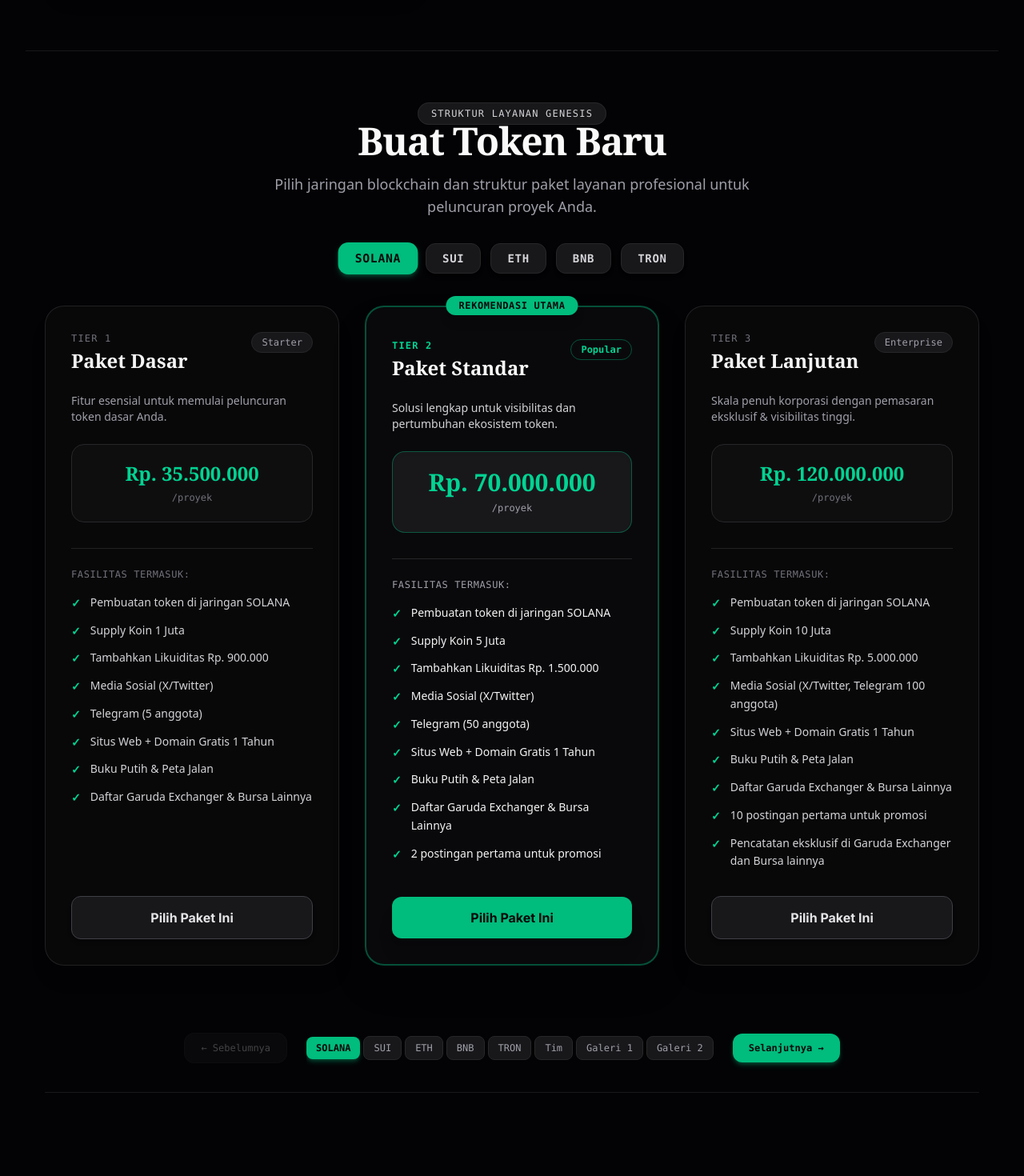
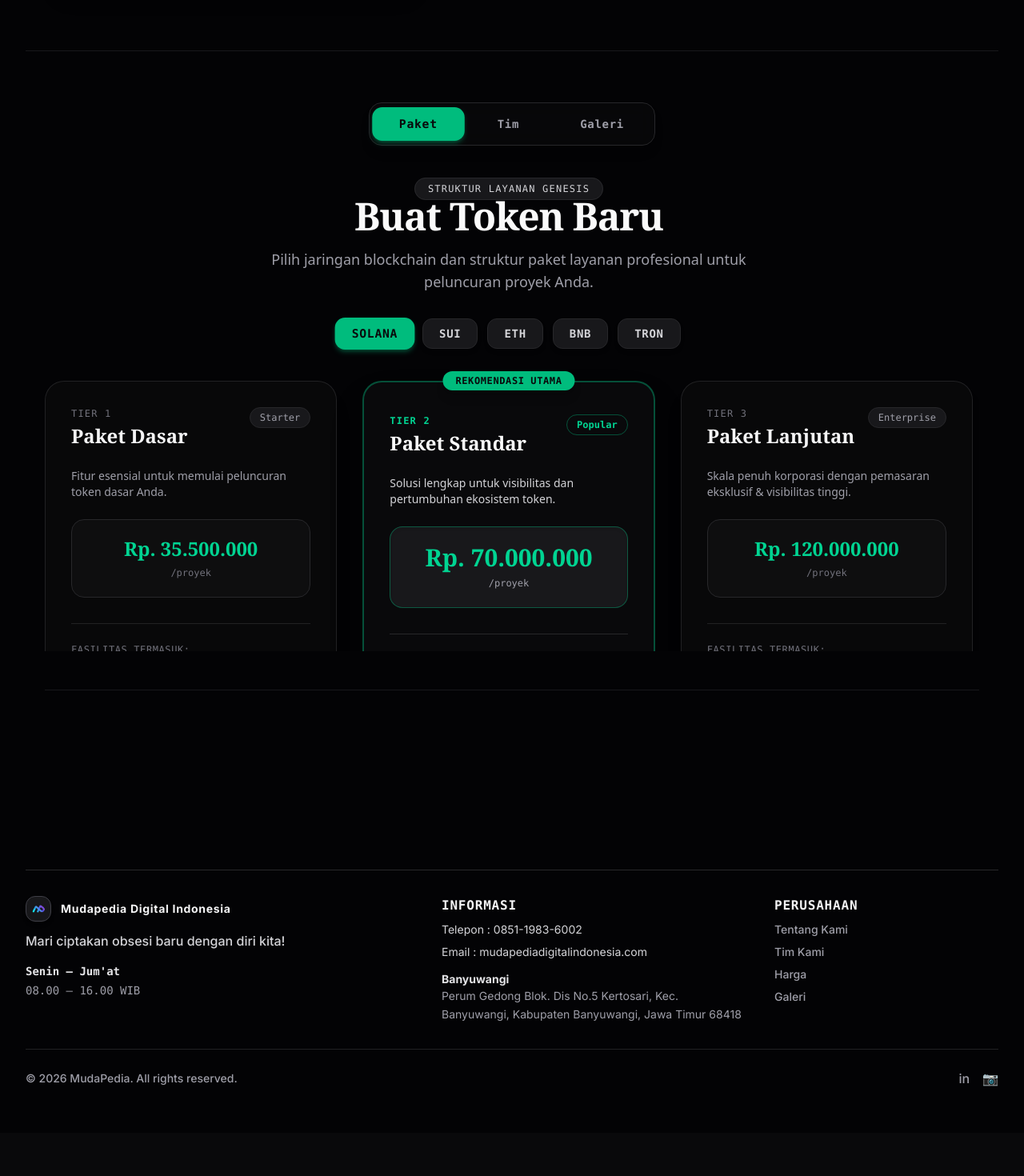
Before and after one commit to Prabu822/mudapedia-web, a Next.js app: page / in a window 1280 px wide. Shown: the part 1180-2650 px from the top of the page at 80% size. After the commit the page ends 2596 px from the top, so only its background shows below. Built offline with nearby package versions, Linux system fonts and the light colour scheme.

Commit message:
update scrolling untuk mobile

```diff
--- a/src/components/PricingSection.tsx
+++ b/src/components/PricingSection.tsx
@@ -16,76 +16,95 @@ export default function PricingSection({ currentSlide, setCurrentSlide }: Pricin
   const currentPricing = tokenPricingData[selectedNetwork];
   const [galleryPage, setGalleryPage] = useState<number>(0);
 
-  // Total 8 urutan tahap langkah slide
-  const totalSlides = [
-    { type: "pricing", network: "SOLANA", label: "Paket Solana" },
-    { type: "pricing", network: "SUI", label: "Paket Sui" },
-    { type: "pricing", network: "ETH", label: "Paket Eth" },
-    { type: "pricing", network: "BNB", label: "Paket Bnb" },
-    { type: "pricing", network: "TRON", label: "Paket Tron" },
-    { type: "team", label: "Meet Our Team" },
-    { type: "gallery", page: 0, label: "Galeri Halaman 1" },
-    { type: "gallery", page: 1, label: "Galeri Halaman 2" }
+  // Total urutan langkah step-by-step
+  const totalSteps = [
+    { type: "pricing", network: "SOLANA", mainTab: 0, label: "Paket Solana" },
+    { type: "pricing", network: "SUI", mainTab: 0, label: "Paket Sui" },
+    { type: "pricing", network: "ETH", mainTab: 0, label: "Paket Eth" },
+    { type: "pricing", network: "BNB", mainTab: 0, label: "Paket Bnb" },
+    { type: "pricing", network: "TRON", mainTab: 0, label: "Paket Tron" },
+    { type: "team", mainTab: 1, label: "Meet Our Team" },
+    { type: "gallery", mainTab: 2, page: 0, label: "Galeri Halaman 1" },
+    { type: "gallery", mainTab: 2, page: 1, label: "Galeri Halaman 2" }
   ];
 
   const isTransitioning = useRef(false);
   const sectionRef = useRef<HTMLElement>(null);
+  const scrollContainerRef = useRef<HTMLDivElement>(null);
 
-  // Ref untuk mendeteksi nilai terbaru di dalam event listener
   const currentSlideRef = useRef(currentSlide);
   currentSlideRef.current = currentSlide;
 
   const touchStartY = useRef<number>(0);
 
-  // --- LOGIKA SCROLL-LOCKING & TOUCH SWIPE (DESKTOP & MOBILE) ---
+  const applyStepData = (index: number) => {
+    setCurrentSlide(index);
+    const target = totalSteps[index];
+    if (target.type === "pricing") {
+      setSelectedNetwork(target.network as any);
+    } else if (target.type === "gallery") {
+      setGalleryPage(target.page as number);
+    }
+    // Reset posisi inner scroll ke atas setiap kali ganti slide/step
+    if (scrollContainerRef.current) {
+      scrollContainerRef.current.scrollTop = 0;
+    }
+  };
+
   useEffect(() => {
     const sectionEl = sectionRef.current;
     if (!sectionEl) return;
 
-    // 1. Handler untuk Mouse Wheel (Desktop)
+    // Helper untuk mengecek apakah kontainer internal sudah mentok atas/bawah
+    const isScrollAtTop = () => {
+      if (!scrollContainerRef.current) return true;
+      return scrollContainerRef.current.scrollTop <= 2;
+    };
+
+    const isScrollAtBottom = () => {
+      if (!scrollContainerRef.current) return true;
+      const { scrollTop, scrollHeight, clientHeight } = scrollContainerRef.current;
+      return scrollTop + clientHeight >= scrollHeight - 2;
+    };
+
+    // Handler Desktop (Mouse Wheel)
     const handleWheel = (e: WheelEvent) => {
       if (e.deltaY > 0) {
-        if (currentSlideRef.current < totalSlides.length - 1) {
+        // Scroll ke bawah: Jika konten internal belum mentok bawah, biarkan scroll internal jalan
+        if (!isScrollAtBottom()) return;
+
+        // Jika sudah mentok bawah, baru pindah ke step berikutnya (jika belum habis)
+        if (currentSlideRef.current < totalSteps.length - 1) {
           e.preventDefault();
           if (isTransitioning.current) return;
           isTransitioning.current = true;
 
-          const next = currentSlideRef.current + 1;
-          setCurrentSlide(next);
-
-          if (totalSlides[next].type === "pricing") {
-            setSelectedNetwork(totalSlides[next].network as any);
-          } else if (totalSlides[next].type === "gallery") {
-            setGalleryPage(totalSlides[next].page as number);
-          }
+          applyStepData(currentSlideRef.current + 1);
 
           setTimeout(() => {
             isTransitioning.current = false;
-          }, 400);
+          }, 350);
         }
       } else if (e.deltaY < 0) {
+        // Scroll ke atas: Jika konten internal belum mentok atas, biarkan scroll internal jalan
+        if (!isScrollAtTop()) return;
+
+        // Jika sudah mentok atas, baru pindah ke step sebelumnya
         if (currentSlideRef.current > 0) {
           e.preventDefault();
           if (isTransitioning.current) return;
           isTransitioning.current = true;
 
-          const prev = currentSlideRef.current - 1;
-          setCurrentSlide(prev);
-
-          if (totalSlides[prev].type === "pricing") {
-            setSelectedNetwork(totalSlides[prev].network as any);
-          } else if (totalSlides[prev].type === "gallery") {
-            setGalleryPage(totalSlides[prev].page as number);
-          }
+          applyStepData(currentSlideRef.current - 1);
 
           setTimeout(() => {
             isTransitioning.current = false;
-          }, 400);
+          }, 350);
         }
       }
     };
 
-    // 2. Handler untuk Touch Screen (Mobile / HP)
+    // Handler Mobile (Touch Swipe)
     const handleTouchStart = (e: TouchEvent) => {
       touchStartY.current = e.touches[0].clientY;
     };
@@ -94,50 +113,38 @@ export default function PricingSection({ currentSlide, setCurrentSlide }: Pricin
       const touchEndY = e.touches[0].clientY;
       const diff = touchStartY.current - touchEndY;
 
-      // Berikan batas ambang (threshold) minimal geseran jari agar tidak terlalu sensitif
-      if (Math.abs(diff) > 30) {
-        // Swipe ke atas (artinya pengguna ingin lanjut ke slide berikutnya / scroll ke bawah)
+      if (Math.abs(diff) > 20) {
         if (diff > 0) {
-          if (currentSlideRef.current < totalSlides.length - 1) {
-            e.preventDefault(); // Kunci layar agar tidak turun bebas
+          // Swipe ke atas (gerakan turun)
+          if (!isScrollAtBottom()) return;
+
+          if (currentSlideRef.current < totalSteps.length - 1) {
+            e.preventDefault();
             if (isTransitioning.current) return;
             isTransitioning.current = true;
 
-            const next = currentSlideRef.current + 1;
-            setCurrentSlide(next);
+            applyStepData(currentSlideRef.current + 1);
+            touchStartY.current = touchEndY;
 
-            if (totalSlides[next].type === "pricing") {
-              setSelectedNetwork(totalSlides[next].network as any);
-            } else if (totalSlides[next].type === "gallery") {
-              setGalleryPage(totalSlides[next].page as number);
-            }
-
-            touchStartY.current = touchEndY; // Reset titik tumpu sentuhan
             setTimeout(() => {
               isTransitioning.current = false;
-            }, 450);
+            }, 400);
           }
-        }
-        // Swipe ke bawah (artinya pengguna ingin kembali ke slide sebelumnya / scroll ke atas)
-        else if (diff < 0) {
+        } else if (diff < 0) {
+          // Swipe ke bawah (gerakan naik)
+          if (!isScrollAtTop()) return;
+
           if (currentSlideRef.current > 0) {
-            e.preventDefault(); // Kunci layar agar tidak naik bebas
+            e.preventDefault();
             if (isTransitioning.current) return;
             isTransitioning.current = true;
 
-            const prev = currentSlideRef.current - 1;
-            setCurrentSlide(prev);
+            applyStepData(currentSlideRef.current - 1);
+            touchStartY.current = touchEndY;
 
-            if (totalSlides[prev].type === "pricing") {
-              setSelectedNetwork(totalSlides[prev].network as any);
-            } else if (totalSlides[prev].type === "gallery") {
-              setGalleryPage(totalSlides[prev].page as number);
-            }
-
-            touchStartY.current = touchEndY;
             setTimeout(() => {
               isTransitioning.current = false;
-            }, 450);
+            }, 400);
           }
         }
       }
@@ -152,7 +159,10 @@ export default function PricingSection({ currentSlide, setCurrentSlide }: Pricin
       sectionEl.removeEventListener('touchstart', handleTouchStart);
       sectionEl.removeEventListener('touchmove', handleTouchMove);
     };
-  }, [setCurrentSlide]);
+  }, []);
+
+  const currentStep = totalSteps[currentSlide];
+  const activeMainTab = currentStep.mainTab;
 
   const slideVariants = {
     hidden: { opacity: 0, scale: 0.98, y: 10 },
@@ -161,7 +171,6 @@ export default function PricingSection({ currentSlide, setCurrentSlide }: Pricin
   };
 
   const transitionProps = { duration: 0.2, ease: "easeInOut" as const };
-  const currentStep = totalSlides[currentSlide];
 
   return (
     <motion.section
@@ -175,7 +184,40 @@ export default function PricingSection({ currentSlide, setCurrentSlide }: Pricin
     >
       <div className="relative w-full flex flex-col">
 
-        <div className="relative w-full min-h-[500px]">
+        {/* Tombol Tab Utama Atas & Indikator Pinned */}
+        <div className="flex flex-col items-center mb-8 gap-3">
+          <div className="flex justify-center items-center gap-3 bg-zinc-950/80 p-1.5 rounded-2xl border border-zinc-800 backdrop-blur-md shadow-lg">
+            {[
+              { id: 0, label: "Paket" },
+              { id: 1, label: "Tim" },
+              { id: 2, label: "Galeri" }
+            ].map((tab) => (
+              <button
+                key={tab.id}
+                onClick={() => {
+                  if (tab.id === 0) applyStepData(0);
+                  if (tab.id === 1) applyStepData(5);
+                  if (tab.id === 2) applyStepData(6);
+                }}
+                className={`px-8 py-2.5 rounded-xl font-mono text-xs sm:text-sm font-bold tracking-wider transition-all cursor-pointer ${
+                  activeMainTab === tab.id
+                    ? "bg-emerald-500 text-zinc-950 shadow-md shadow-emerald-500/30 scale-105"
+                    : "text-zinc-400 hover:text-white hover:bg-zinc-900"
+                }`}
+              >
+                {tab.label}
+              </button>
+            ))}
+          </div>
+
+
+        </div>
+
+        {/* Kontainer Scroll Internal (Inner Scroll Container) */}
+        <div
+          ref={scrollContainerRef}
+          className="relative w-full max-h-[75vh] overflow-y-auto scrollbar-thin scrollbar-thumb-zinc-800 pr-1 sm:pr-2"
+        >
           <AnimatePresence mode="wait">
 
             {currentStep.type === "pricing" && (
@@ -186,7 +228,7 @@ export default function PricingSection({ currentSlide, setCurrentSlide }: Pricin
                 animate="visible"
                 exit="exit"
                 transition={transitionProps}
-                className="w-full flex flex-col justify-center"
+                className="w-full flex flex-col justify-center py-2"
               >
                 <div className="text-center space-y-4 mb-10">
                   <span className="text-xs font-mono tracking-widest uppercase px-4 py-1.5 rounded-full bg-zinc-900 border border-zinc-800 text-zinc-300">
@@ -199,19 +241,14 @@ export default function PricingSection({ currentSlide, setCurrentSlide }: Pricin
                     Pilih jaringan blockchain dan struktur paket layanan profesional untuk peluncuran proyek Anda.
                   </p>
 
+                  {/* Pilihan Jaringan Blockchain */}
                   <div className="flex flex-wrap justify-center gap-2 sm:gap-3 pt-4">
                     {(["SOLANA", "SUI", "ETH", "BNB", "TRON"] as const).map((net) => {
-                      const targetIndex = totalSlides.findIndex(s => s.network === net);
+                      const targetIndex = totalSteps.findIndex(s => s.network === net);
                       return (
-                        <motion.button
+                        <button
                           key={net}
-                          whileHover={{ scale: 1.06, y: -2 }}
-                          whileTap={{ scale: 0.92 }}
-                          transition={{ type: "spring", stiffness: 400, damping: 17 }}
-                          onClick={() => {
-                            setSelectedNetwork(net);
-                            setCurrentSlide(targetIndex);
-                          }}
+                          onClick={() => applyStepData(targetIndex)}
                           className={`px-5 py-2 rounded-xl font-mono text-xs sm:text-sm font-bold tracking-wider transition-colors shadow-md cursor-pointer select-none ${
                             selectedNetwork === net
                               ? "bg-emerald-500 text-zinc-950 scale-105 shadow-lg shadow-emerald-500/30"
@@ -219,13 +256,13 @@ export default function PricingSection({ currentSlide, setCurrentSlide }: Pricin
                           }`}
                         >
                           {net}
-                        </motion.button>
+                        </button>
                       );
                     })}
                   </div>
                 </div>
 
-                <div className="grid grid-cols-1 lg:grid-cols-3 gap-8 items-stretch">
+                <div className="grid grid-cols-1 lg:grid-cols-3 gap-8 items-stretch pb-6">
                   {/* Paket Dasar */}
                   <div className="bg-zinc-950/90 border border-zinc-800/80 rounded-3xl p-8 flex flex-col justify-between shadow-xl backdrop-blur-md">
                     <div>
@@ -336,7 +373,7 @@ export default function PricingSection({ currentSlide, setCurrentSlide }: Pricin
                 animate="visible"
                 exit="exit"
                 transition={transitionProps}
-                className="w-full"
+                className="w-full py-2"
               >
                 <TeamSection />
               </motion.div>
@@ -350,7 +387,7 @@ export default function PricingSection({ currentSlide, setCurrentSlide }: Pricin
                 animate="visible"
                 exit="exit"
                 transition={transitionProps}
-                className="w-full"
+                className="w-full py-2"
               >
                 <GallerySection initialPage={galleryPage} />
               </motion.div>
@@ -359,60 +396,8 @@ export default function PricingSection({ currentSlide, setCurrentSlide }: Pricin
           </AnimatePresence>
         </div>
 
-        {/* Tombol Navigasi Antar Slide Bawah */}
-        <div className="flex items-center justify-center gap-6 mt-16 pt-4 z-30">
-          <button
-            onClick={() => {
-              if (currentSlide > 0) {
-                const prev = currentSlide - 1;
-                setCurrentSlide(prev);
-                if (totalSlides[prev].type === "pricing") setSelectedNetwork(totalSlides[prev].network as any);
-                if (totalSlides[prev].type === "gallery") setGalleryPage(totalSlides[prev].page as number);
-              }
-            }}
-            disabled={currentSlide === 0}
-            className="px-5 py-2.5 rounded-xl bg-zinc-900 border border-zinc-800 text-zinc-300 font-mono text-xs hover:bg-zinc-800 disabled:opacity-30 cursor-pointer"
-          >
-            ← Sebelumnya
-          </button>
-
-          <div className="flex items-center gap-1 overflow-x-auto py-2">
-            {totalSlides.map((s, i) => (
-              <button
-                key={i}
-                onClick={() => {
-                  setCurrentSlide(i);
-                  if (s.type === "pricing") setSelectedNetwork(s.network as any);
-                  if (s.type === "gallery") setGalleryPage(s.page as number);
-                }}
-                className={`px-3 py-1.5 rounded-lg font-mono text-xs cursor-pointer whitespace-nowrap ${
-                  currentSlide === i
-                    ? "bg-emerald-500 text-zinc-950 font-bold shadow-md shadow-emerald-500/30"
-                    : "bg-zinc-900 text-zinc-400 border border-zinc-800 hover:text-white"
-                }`}
-              >
-                {s.type === "pricing" ? s.network : (s.type === "team" ? "Tim" : `Galeri ${s.page! + 1}`)}
-              </button>
-            ))}
-          </div>
-
-          <button
-            onClick={() => {
-              if (currentSlide < totalSlides.length - 1) {
-                const next = currentSlide + 1;
-                setCurrentSlide(next);
-                if (totalSlides[next].type === "pricing") setSelectedNetwork(totalSlides[next].network as any);
-                if (totalSlides[next].type === "gallery") setGalleryPage(totalSlides[next].page as number);
-              }
-            }}
-            disabled={currentSlide === totalSlides.length - 1}
-            className="px-5 py-2.5 rounded-xl font-mono text-xs cursor-pointer bg-emerald-500 text-zinc-950 font-bold shadow-md shadow-emerald-500/30 disabled:opacity-30"
-          >
-            Selanjutnya →
-          </button>
-        </div>
-
-        <div className="w-full border-t border-zinc-800/60 mt-8" />
+        {/* Garis Pemisah Footer */}
+        <div className="w-full border-t border-zinc-800/60 mt-12" />
 
       </div>
     </motion.section>
```
